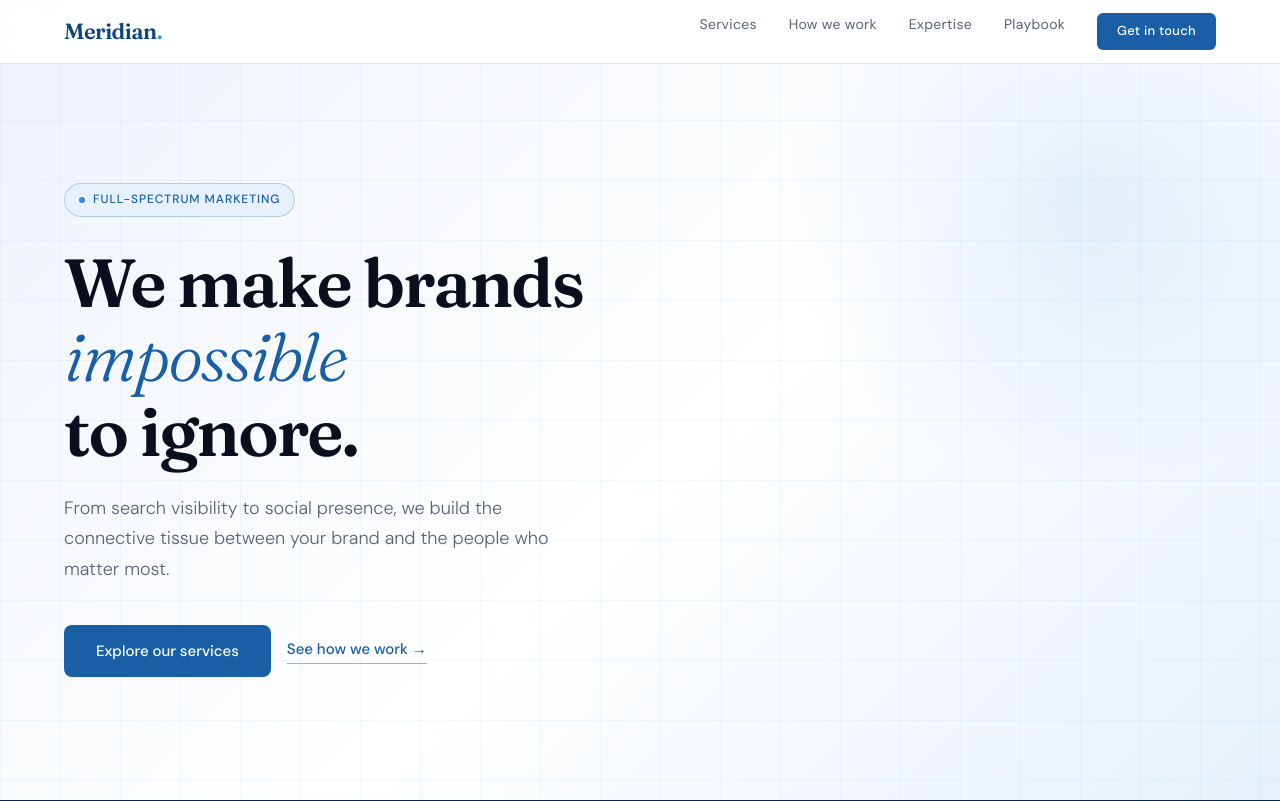
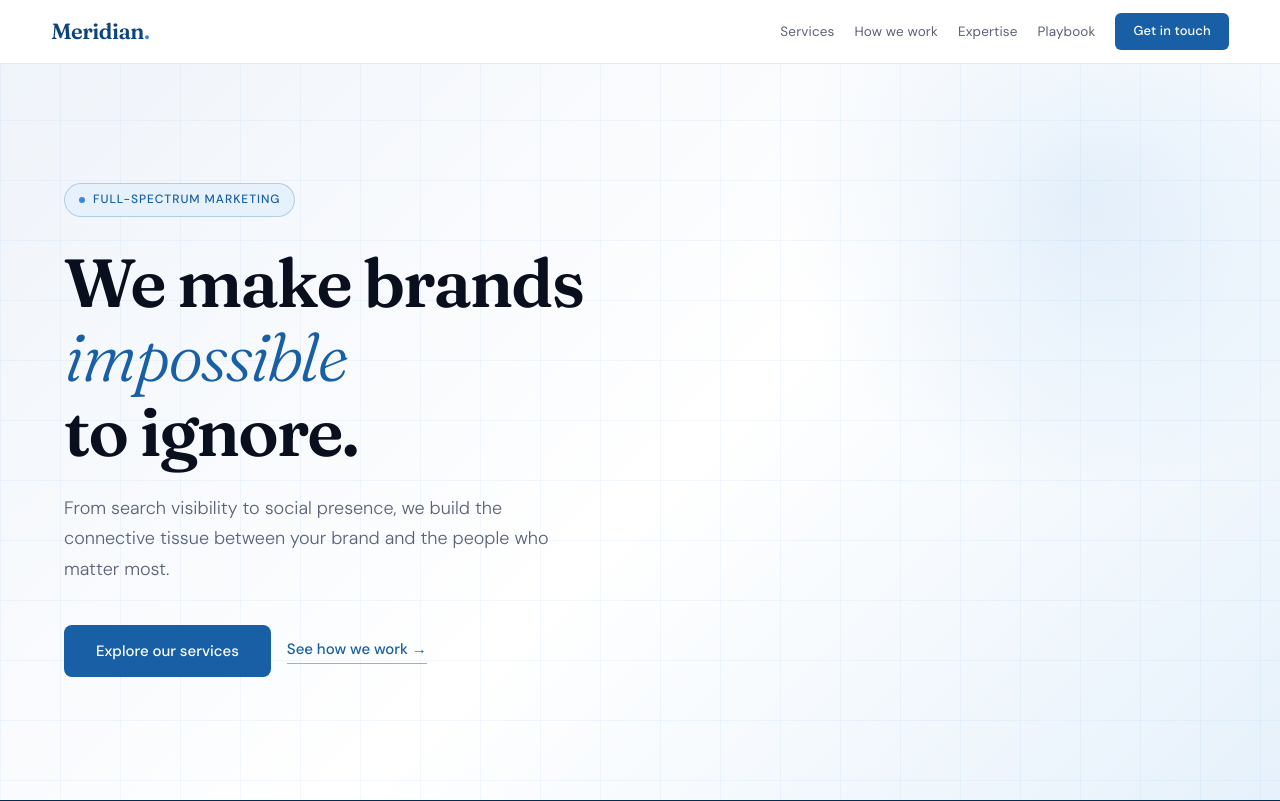
Before and after one commit to vigasinii/Meridian, a plain HTML site: page index.html in a window 1280 px wide. Shown: the top 801 px of the page. Drawn offline with Linux system fonts and the light colour scheme.

Commit message:
Update index.html

```diff
--- a/index.html
+++ b/index.html
@@ -40,38 +40,47 @@
   nav {
     position: fixed; top: 0; left: 0; right: 0; z-index: 100;
     display: flex; align-items: center; justify-content: space-between;
-    padding: 0 5vw;
+    padding: 0 4vw;
     height: 64px;
-    background: rgba(255,255,255,0.92);
+    background: rgba(255,255,255,0.95);
     backdrop-filter: blur(12px);
     border-bottom: 1px solid var(--border);
+    transition: box-shadow 0.3s, background 0.3s;
+    white-space: nowrap;
+    gap: 24px;
   }
+  nav.scrolled { box-shadow: 0 2px 20px rgba(4,44,83,0.08); background: rgba(255,255,255,0.99); }
   .nav-logo {
     font-family: 'Fraunces', serif;
     font-size: 22px;
     font-weight: 600;
     color: var(--blue-800);
     letter-spacing: -0.5px;
+    flex-shrink: 0;
+    text-decoration: none;
   }
   .nav-logo span { color: var(--blue-400); }
-  .nav-links { display: flex; gap: 32px; }
+  .nav-links { display: flex; gap: 20px; align-items: center; flex-shrink: 0; }
   .nav-links a {
-    font-size: 14px;
+    font-size: 13.5px;
     font-weight: 400;
     color: var(--ink-muted);
     text-decoration: none;
-    letter-spacing: 0.02em;
+    letter-spacing: 0.01em;
     transition: color 0.2s;
+    white-space: nowrap;
   }
   .nav-links a:hover { color: var(--blue-600); }
   .nav-cta {
     background: var(--blue-600);
     color: #fff !important;
-    padding: 8px 20px;
+    padding: 8px 18px;
     border-radius: 6px;
     font-weight: 500 !important;
     font-size: 13px !important;
     transition: background 0.2s !important;
+    white-space: nowrap;
+    flex-shrink: 0;
   }
   .nav-cta:hover { background: var(--blue-800) !important; color: #fff !important; }
 
@@ -396,10 +405,10 @@
   }
 
   /* Hero staggered entrance */
-  .hero-eyebrow  { opacity: 0; transform: translateY(20px); animation: fadeUp 0.7s cubic-bezier(0.22,1,0.36,1) 0.1s forwards; }
-  h1             { opacity: 0; transform: translateY(24px); animation: fadeUp 0.75s cubic-bezier(0.22,1,0.36,1) 0.25s forwards; }
-  .hero-sub      { opacity: 0; transform: translateY(20px); animation: fadeUp 0.7s cubic-bezier(0.22,1,0.36,1) 0.4s forwards; }
-  .hero-actions  { opacity: 0; transform: translateY(16px); animation: fadeUp 0.65s cubic-bezier(0.22,1,0.36,1) 0.55s forwards; }
+  .hero .hero-eyebrow { opacity: 0; transform: translateY(20px); animation: fadeUp 0.7s cubic-bezier(0.22,1,0.36,1) 0.1s forwards; }
+  .hero h1             { opacity: 0; transform: translateY(24px); animation: fadeUp 0.75s cubic-bezier(0.22,1,0.36,1) 0.25s forwards; }
+  .hero .hero-sub      { opacity: 0; transform: translateY(20px); animation: fadeUp 0.7s cubic-bezier(0.22,1,0.36,1) 0.4s forwards; }
+  .hero .hero-actions  { opacity: 0; transform: translateY(16px); animation: fadeUp 0.65s cubic-bezier(0.22,1,0.36,1) 0.55s forwards; }
 
   @keyframes fadeUp {
     to { opacity: 1; transform: translateY(0); }
@@ -455,7 +464,7 @@
 </head>
 <body>
 
-<nav>
+<nav id="navbar">
   <div class="nav-logo">Meridian<span>.</span></div>
   <div class="nav-links">
     <a href="#services">Services</a>
@@ -664,7 +673,7 @@
 
 <script>
   /* ── Nav scroll shadow ── */
-  const nav = document.querySelector('nav');
+  const nav = document.getElementById('navbar') || document.querySelector('nav');
   window.addEventListener('scroll', () => {
     nav.classList.toggle('scrolled', window.scrollY > 24);
   }, { passive: true });
```
